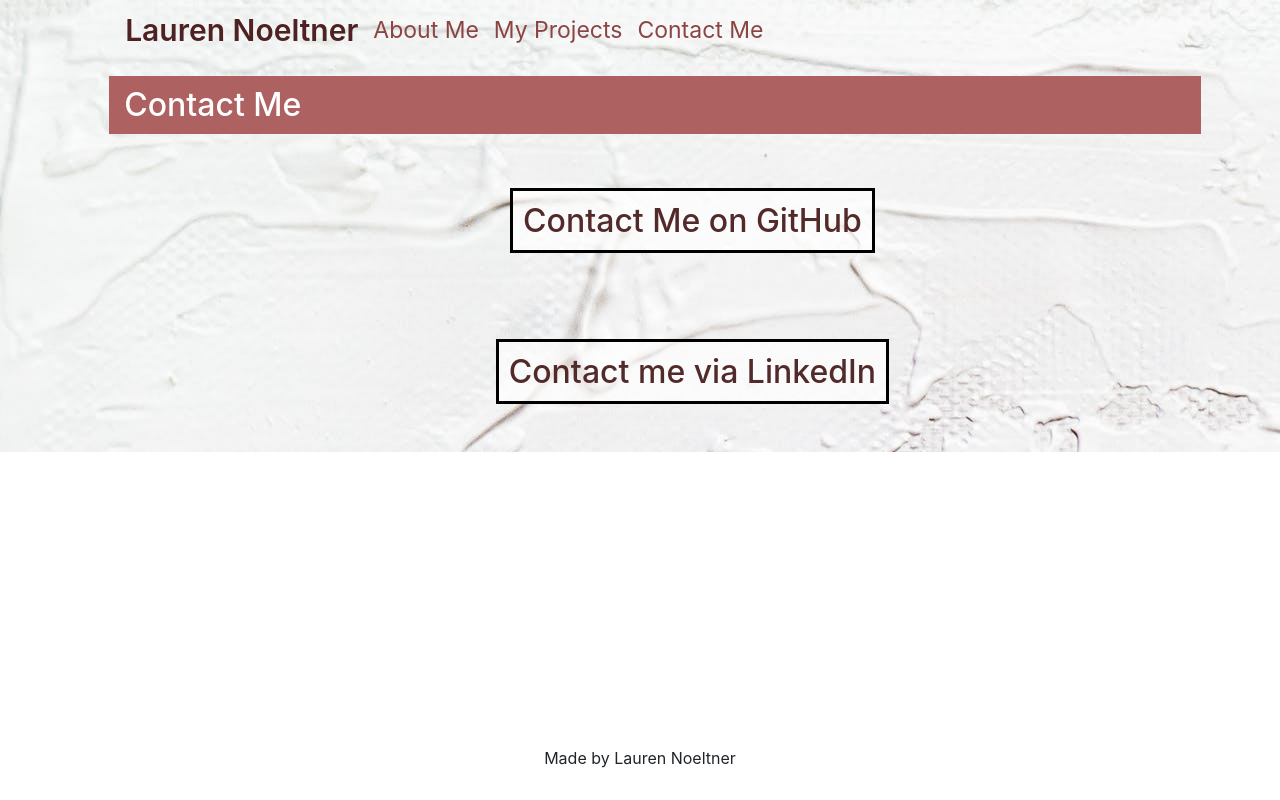
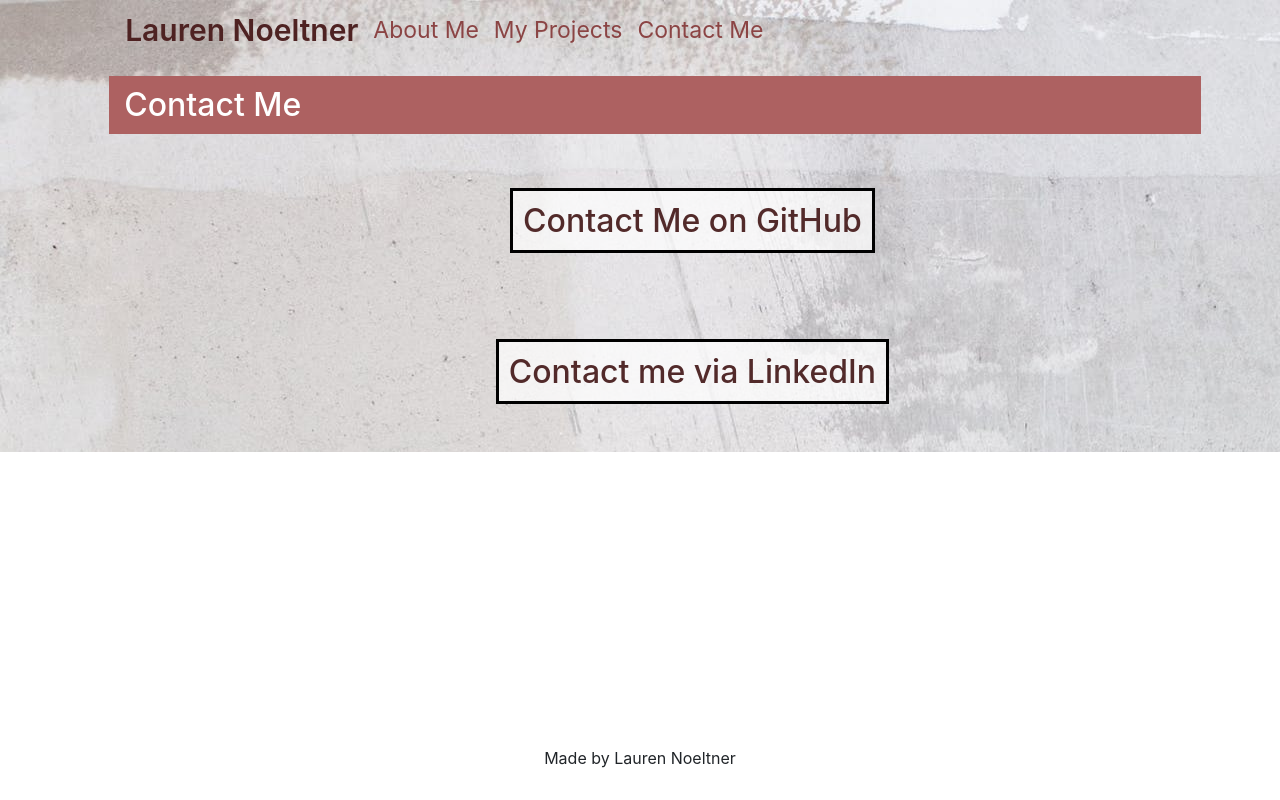
Before and after one commit to LNoeltner1/LaurenNoeltner, a React (Create React App) app in the folder client/: page /Contact in a window 1280 px wide. Shown: the top 800 px of the page. Built offline with nearby package versions, Linux system fonts and the light colour scheme.

Commit message:
found new white paint texture bg

```diff
--- a/client/src/App.css
+++ b/client/src/App.css
@@ -37,7 +37,7 @@
 }
 
 .mainWrapper {
-    background-image: url(./Images/thickpaint.jpeg);
+    background-image: url(./Images/whitePaint.jpeg);
     background-repeat: repeat-y;
 
 
--- a/client/src/components/Portfolio.jsx
+++ b/client/src/components/Portfolio.jsx
@@ -63,7 +63,7 @@ const Portfolio = () => {
                             <Card.Body>
                             <Card.Title className="titleText">Workout Tracker</Card.Title>
                             <Card.Text className="descriptionText">
-                                Workout tracker app with a MySQL database to save their workouts.
+                                Workout tracker app with a MySQL database to save the users' workouts.
                                 The user can input workouts by type and other factors such as time
                                 and distance, and view several graphical summaries of their workouts
                                 over time.
@@ -141,7 +141,7 @@ const Portfolio = () => {
                             <Card.Title className="titleText">CLI ReadME Generator</Card.Title>
                             <Card.Text className="descriptionText">
                             A CLI README generator node app that will prompt
-                                                the user for information about their project and generate a markdown page upon completion.
+                            the user for information about their project and generate a markdown page upon completion.
                             </Card.Text>
                             <a className="repoLink" href="https://github.com/LNoeltner1/README_Generator">GitHub Repository</a>
                             </Card.Body>
```
